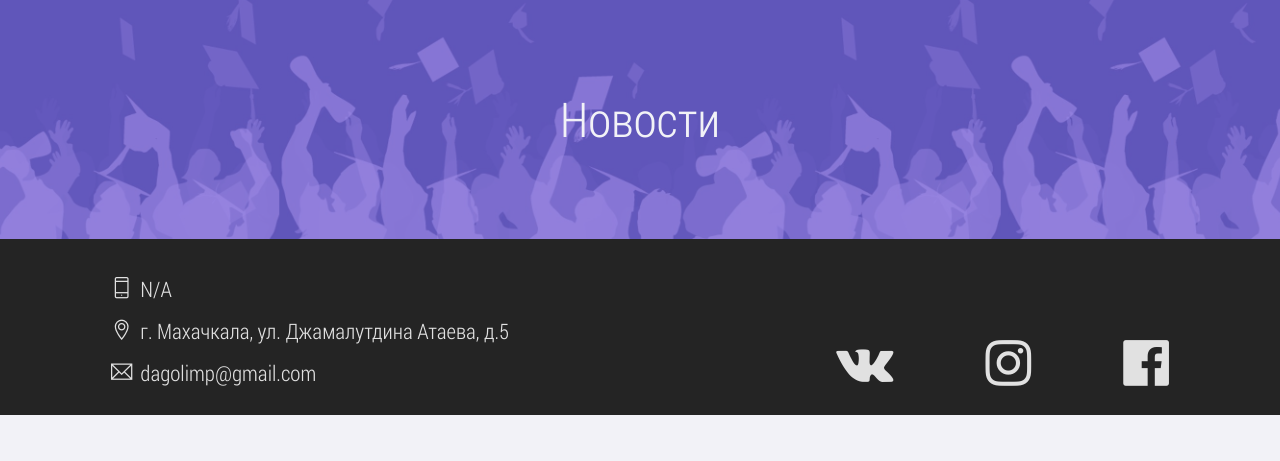
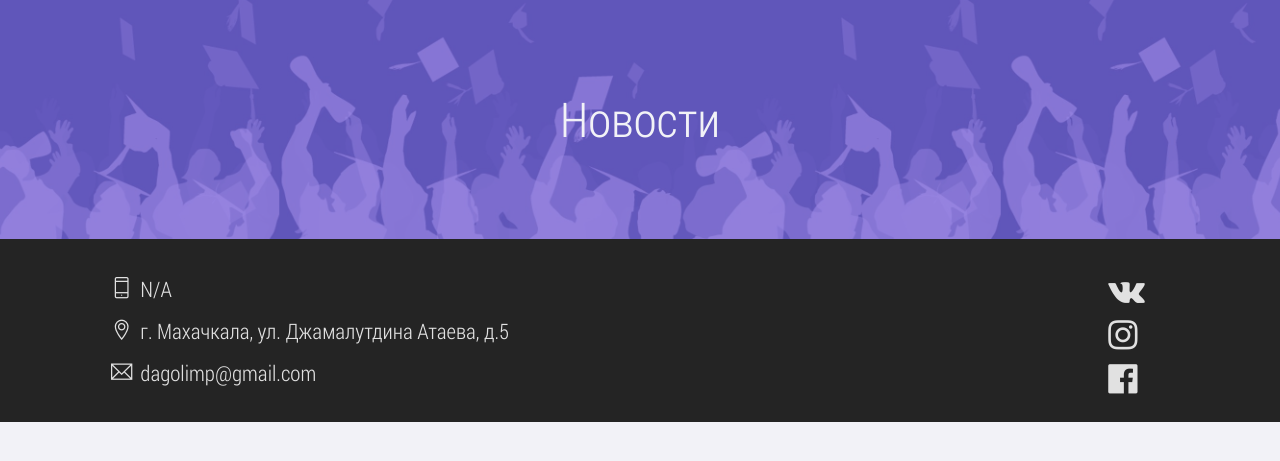
Before and after one commit to subher0/olympic-games-2018, a Django app: page /news in a window 1280 px wide. Shown: the part 92-553 px from the top of the page. Run offline with Django 3.2, Linux system fonts and the light colour scheme; data that the repository does not hold is empty; some libraries are stand-ins or nearby versions.

Commit message:
Changed footer

```diff
--- a/main/templates/main/gen_templ.html
+++ b/main/templates/main/gen_templ.html
@@ -108,11 +108,13 @@
                         <span class="ti ti-email"></span><a target="_blank" href="mailto:dagolimp@gmail.com">dagolimp@gmail.com</a>
                     </div>
                 </div>
-                <div class="col-lg-4 offset-lg-2 d-flex align-items-end justify-content-between">
-                    <a href="https://vk.com/dagolimpiad" target="_blank"><span class="fa fa-vk"></span></a>
-                    <a href="https://www.instagram.com/dagolimpiad" target="_blank"><span
-                            class="fa fa-instagram"></span></a>
-                    <a href="http://facebook.com" target="_blank"><span class="fa fa-facebook-official"></span></a>
+                <div class="col-lg-1 offset-lg-5">
+                  <div class="row d-flex justify-content-end">
+                    <div class="col-4 col-lg-12"><a href="https://vk.com/dagolimpiad" target="_blank"><span class="fa fa-vk"></span></a></div>
+                    <div class="col-4 col-lg-12"><a href="https://www.instagram.com/dagolimpiad" target="_blank"><span
+                            class="fa fa-instagram"></span></a></div>
+                    <div class="col-4 col-lg-12"><a href="http://facebook.com" target="_blank"><span class="fa fa-facebook-official"></span></a></div>
+                  </div>
                 </div>
             </div>
         </div>
--- a/static/css/general.css
+++ b/static/css/general.css
@@ -417,7 +417,7 @@ a, a:hover, a:focus {
 
 .fa-vk {
     color: var(--dark-font-color);
-    font-size: 2.5em;
+    font-size: 1.6em;
     margin-top: 0;
 }
 
@@ -427,7 +427,7 @@ a, a:hover, a:focus {
 
 .fa-instagram {
     color: var(--dark-font-color);
-    font-size: 2.5em;
+    font-size: 1.6em;
     margin-top: 0;
 }
 
@@ -437,7 +437,7 @@ a, a:hover, a:focus {
 
 .fa-facebook-official {
     color: var(--dark-font-color);
-    font-size: 2.5em;
+    font-size: 1.6em;
     margin-top: 0;
 }
 
@@ -446,9 +446,12 @@ a, a:hover, a:focus {
 }
 
 .fa-facebook-official, .fa-vk, .fa-instagram {
-    transition: all 0.5s;
+    transition: all 0.3s;
 }
 
+.fa.fa-vk, .fa.fa-instagram, .fa.fa-facebook-official {
+  margin-top: 10px;
+}
 /*## ICONS ##*/
 /**********************************************************************************/
 /*** HEADER WITH BACKGROUND ***/
```
